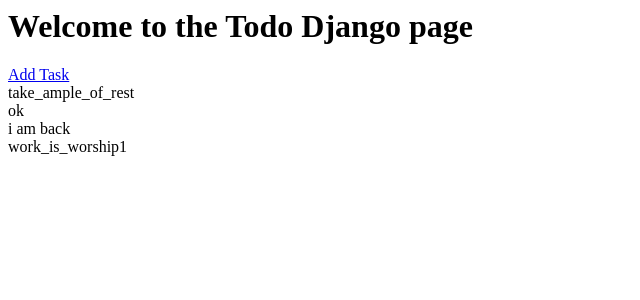
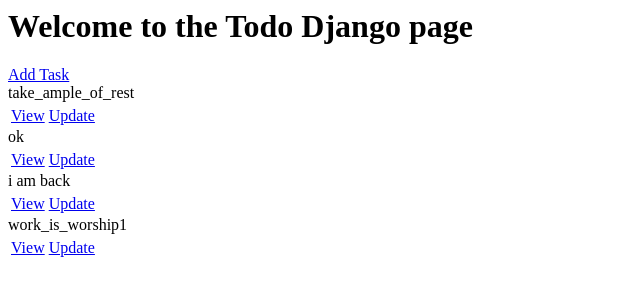
Before and after one commit to kavinu2010/fast_click, a Django app: page / in a window 1280 px wide. Shown: the top 300 px of the page, without its empty margins (0-640 px from the left). Run offline with Django 5.2, Linux system fonts and the light colour scheme; data comes from the database, SQL or seed files in the repository; both versions use the stored data as it was after the commit.

Commit message:
following

```diff
--- /dev/null
+++ b/myapp/templates/myapp/todolist_detail.html
@@ -0,0 +1,2 @@
+<h1>Task:{{list.title}}</h1>
+<h1>{{list.description}}</h1>
--- a/myapp/templates/myapp/todolist_list.html
+++ b/myapp/templates/myapp/todolist_list.html
@@ -7,6 +7,8 @@
   <tr>
     {{list.title}}
   </tr>
+  <td><a href="{% url 'list' list.id %}">View</a></td>
+  <td><a href="{% url 'list-update' list.id %}">Update</a></td>
 </table>
 
 {% empty %}
--- a/myapp/urls.py
+++ b/myapp/urls.py
@@ -1,7 +1,9 @@
 from django.urls import path
-from .views import TdList,CreatList
+from .views import TdList,CreatList,DetailList,UpdateList
 
 urlpatterns=[
   path('',TdList.as_view(),name='tdlist'),
+  path('list/<int:pk>/', DetailList.as_view(), name='list'),
   path('create/',CreatList.as_view(),name='create'),
+  path('list-update/<int:pk>/',UpdateList.as_view(),name='list-update'),
 ]
--- a/myapp/views.py
+++ b/myapp/views.py
@@ -2,7 +2,8 @@
 
 # Create your views here.
 from django.views.generic.list import ListView
-from django.views.generic.edit import CreateView
+from django.views.generic.edit import CreateView,UpdateView
+from django.views.generic.detail import DetailView
 from .models import TodoList
 from django.urls import reverse_lazy
 
@@ -12,7 +13,19 @@
   model=TodoList
   context_object_name='tdlist'
 
+
+class DetailList(DetailView):
+    model = TodoList
+    context_object_name = 'list'
+
+
+
 class CreatList(CreateView):
   model=TodoList
   fields='__all__'
   success_url=reverse_lazy('tdlist')
+
+class UpdateList(UpdateView):
+   model=TodoList
+   fields='__all__'
+   success_url=reverse_lazy('tdlist')
```
Also changed, not shown: myapp/templates/myapp/todolist_form.html (+4 -3 lines), db.sqlite3.
